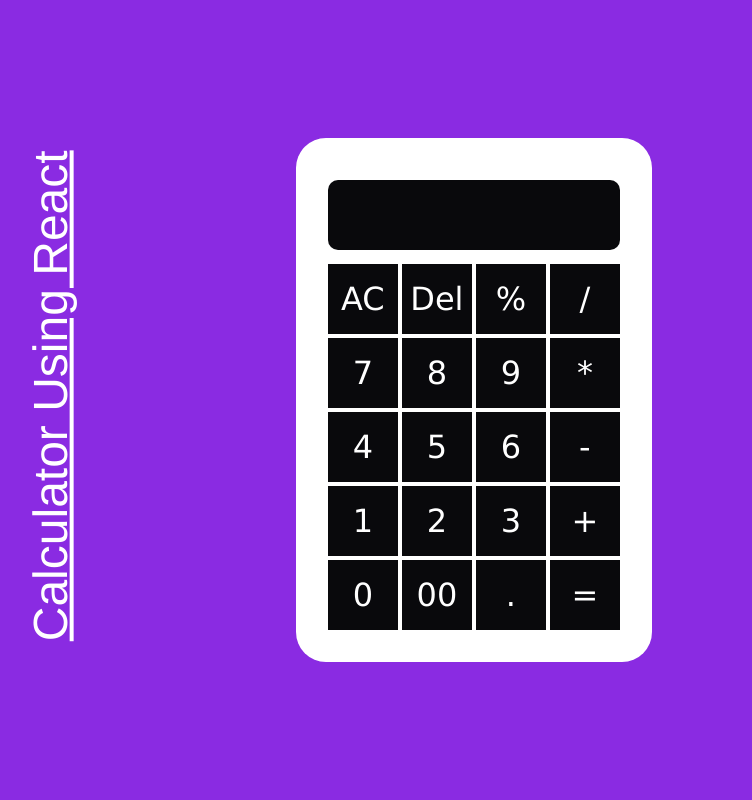
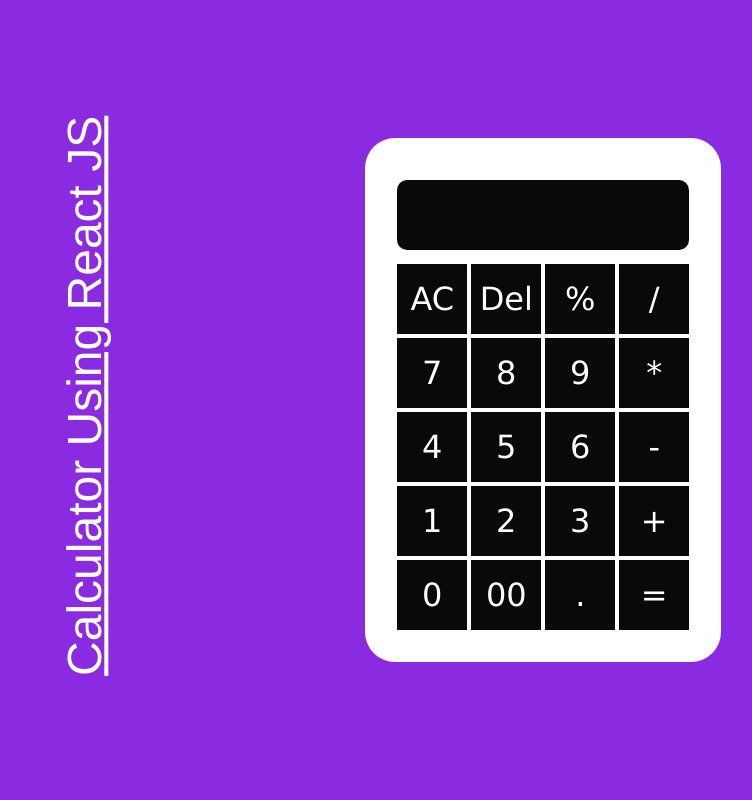
Before and after one commit to yeshwanthpolipilli/test, a React (Create React App) app: page / in a window 1280 px wide. Shown: the top 800 px of the page, without its empty margins (207-959 px from the left). Built offline with nearby package versions, Linux system fonts and the light colour scheme.

Commit message:
modified calculator

```diff
--- a/src/Components/Calculator.js
+++ b/src/Components/Calculator.js
@@ -8,7 +8,7 @@
  <>
 
  <div className="container-fluid">
- <h1 className='text' >Calculator Using React</h1>
+ <h1 className='text' >Calculator Using React JS</h1>
 
   <div className="calci">
   <form action="">
```
